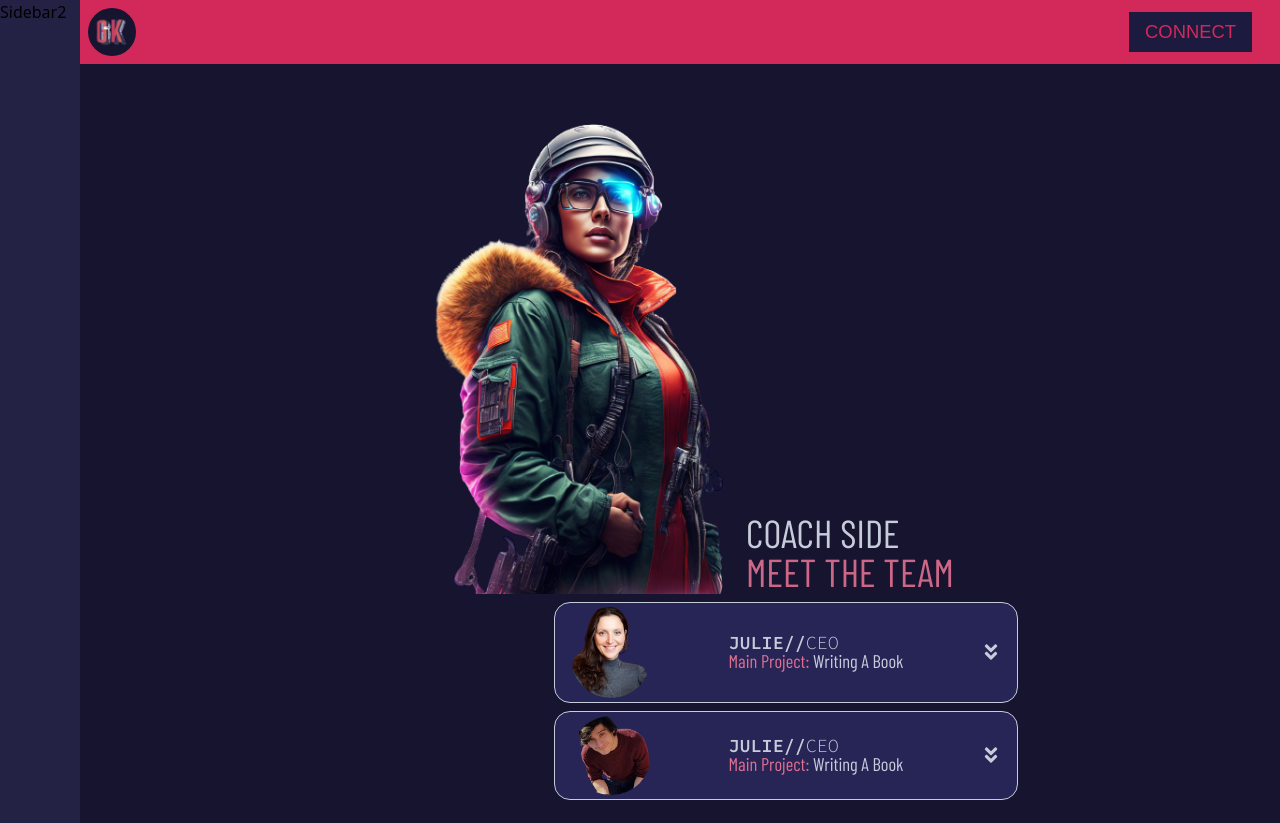
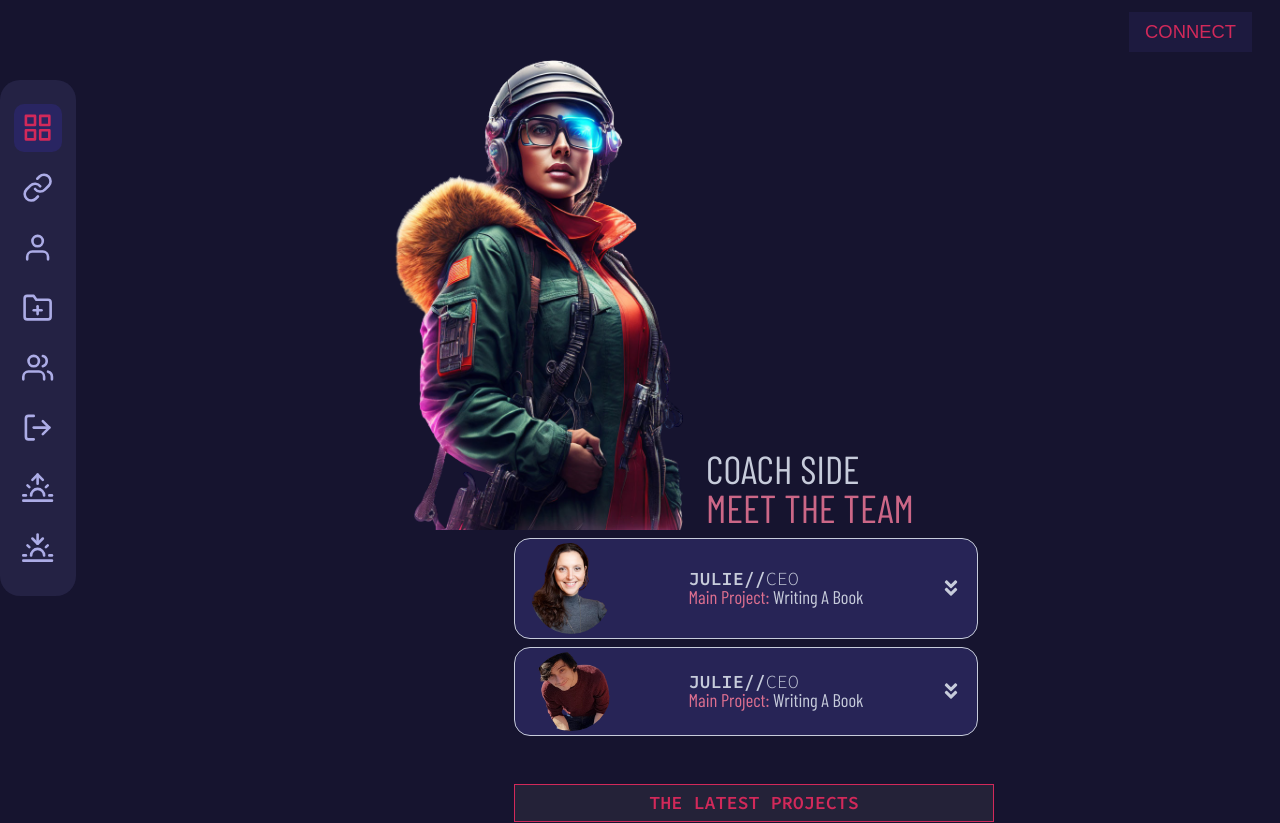
Before and after one commit to VicThorMetaNode/GirleekConnect, a React (Vite) app in the folder client/: page /coaches in a window 1280 px wide. Shown: the top 823 px of the page. Built offline with nearby package versions, Linux system fonts and the light colour scheme; a web font is replaced by a local one.

Commit message:
sidebar on mobile toggle on click btn

```diff
--- a/client/src/App.jsx
+++ b/client/src/App.jsx
@@ -1,4 +1,4 @@
-import React from "react";
+import { React, useState } from "react";
 import { Route, Routes } from "react-router-dom";
 
 // IMPORT INTERNAL COMPONENTS
@@ -9,7 +9,6 @@ import {
   Coaches,
   Connect,
   CreateProject,
-  Home,
   LandingPage,
   Profile,
   ProfileDetails,
@@ -18,18 +17,29 @@ import {
 } from "./pages";
 
 const App = () => {
+  const [isSidebarOpen, setIsSidebarOpen] = useState(false);
   return (
     <div className="relative bg-navy flex flex-row ">
-      <div className="sm:flex hidden min-h-screen  relative bg-blue w-[5rem]">
+      <div
+        className={`sm:flex  ${
+          isSidebarOpen ? "block" : "hidden"
+        } fixed top-20 z-40`}
+      >
         <Sidebar />
       </div>
-      <div className="flex-1 max-sm:w-full mx-auto ">
+      <div className="flex-1 max-sm:w-full mx-auto relative z-0 ">
         {/* <div className="flex-1 max-sm:w-full max-w-[1280px] mx-auto "> */}
         <Navbar />
+        <button
+          className="sm:hidden text-white"
+          onClick={() => setIsSidebarOpen(!isSidebarOpen)}
+        >
+          Toggle Sidebar
+        </button>
+
         <Routes>
           <Route path="/" element={<LandingPage />} />
           <Route path="/connect" element={<Connect />} />
-          <Route path="/home" element={<Home />} />
           <Route path="/profile" element={<Profile />} />
           <Route path="/coaches" element={<Coaches />} />
           <Route path="/projects" element={<Projects />} />
--- a/client/src/components/DiscoverBtn.jsx
+++ b/client/src/components/DiscoverBtn.jsx
@@ -6,9 +6,9 @@ const DiscoverBtn = ({ btnTitle }) => {
       onClick={() => {
         navigate("connect");
       }}
-      className="border border-alt-white px-2 py-2 bg-gray w-[100%] md:w-[40%]"
+      className="border border-alt-white px-2 py-2 bg-gray max-w-[20rem] w-full "
     >
-      <div className="flex flex-row gap-5">
+      <div className="flex flex-row justify-between ">
         <div>
           <p className="font-btn text-alt-white text-sm md:text-lg uppercase 2xl:whitespace-nowrap">
             {btnTitle}
--- a/client/src/components/Navbar.jsx
+++ b/client/src/components/Navbar.jsx
@@ -11,11 +11,11 @@ const Navbar = () => {
   const navigate = useNavigate();
   return (
     <div className="relative md:flex md:justify-between bg-pink w-[100%]">
-      <div className="flex justify-center">
+      {/* <div className="flex justify-center">
         <div className="max-w-[458px] bg-navy rounded-full w-[2.5rem] m-[.2rem] md:w-[3rem] md:m-[.5rem]">
           <img src={gk} alt="logo image" className="object-contain" />
         </div>
-      </div>
+      </div> */}
       <div className="absolute top-0 right-0 md:top-1 md:right-5 p-2">
         <CustomButton
           btnType="button"
--- a/client/src/components/NextUpgrade.jsx
+++ b/client/src/components/NextUpgrade.jsx
@@ -12,7 +12,7 @@ const NextUpgrade = ({
     <div className="w-[full] bg-gray ">
       <div className="border border-white flex flex-row z-0 h-[7rem] justify-between md:gap-[15rem] ">
         <div className="flex flex-col  ml-2 mt-2 ">
-          <div c>
+          <div>
             <p className="font-main text-xl font-semibold text-alt-white uppercase">
               {" "}
               {title}
--- a/client/src/components/Sidebar.jsx
+++ b/client/src/components/Sidebar.jsx
@@ -1,59 +1,55 @@
 import React, { useState } from "react";
-// import { useNavigate } from "react-router-dom";
+import { useNavigate } from "react-router-dom";
+import { navLinks } from "../constants";
 
-// import { navLinks } from "../constants";
-
-// const Icon = ({
-//   styles,
-//   name,
-//   icon,
-//   isActive,
-//   disabled,
-//   handleClick,
-// }) => (
-//   <div
-//     className={`w-[48px] h-[48px] rounded-[10px] ${
-//       isActive && isActive === name && "bg-[#ACACE6]"
-//     } flex justify-center items-center ${
-//       !disabled && "cursor-pointer"
-//     } ${styles}`}
-//     onClick={handleClick}
-//   >
-//     {!isActive ? (
-//       <div className="w-1/2 h-1/2">{icon}</div>
-//     ) : (
-//       <div className={`w-1/2 h-1/2 ${isActive !== name && "grayscale"}`}>
-//         {icon}
-//       </div>
-//     )}
-//   </div>
-// );
+const Icon = ({ styles, name, isActive, disabled, handleClick }) => {
+  const icon = navLinks.find((link) => link.name === name)?.icon;
+  return (
+    <div
+      className={`w-[48px] h-[48px] rounded-[10px] ${
+        isActive && isActive === name && "bg-navy-light text-pink"
+      } flex justify-center items-center ${
+        !disabled && "cursor-pointer"
+      } ${styles}`}
+      onClick={handleClick}
+    >
+      {icon && (
+        <div
+          className={`text-3xl ${isActive !== name && "text-[#ACACE6]"} ${
+            disabled && "text-[#68627c]"
+          }`}
+        >
+          {icon}
+        </div>
+      )}
+    </div>
+  );
+};
 
 const Sidebar = () => {
+  const navigate = useNavigate();
+  const [isActive, setIsActive] = useState("dashboard");
+
   return (
-    <div>
-      <p>Sidebar2</p>
+    <div className="flex justify-between items-center flex-col sticky top-20 h-[60vh]">
+      <div className="flex-1 flex flex-col justify-between items-center bg-alt-gray rounded-[20px] w-[4.75rem] py-6 ">
+        <div className="flex flex-col justify-center items-center gap-3">
+          {navLinks.map((link) => (
+            <Icon
+              key={link.name}
+              {...link}
+              isActive={isActive}
+              handleClick={() => {
+                if (!link.disabled) {
+                  setIsActive(link.name);
+                  navigate(link.link);
+                }
+              }}
+            />
+          ))}
+        </div>
+      </div>
     </div>
-    // <div className="flex justify-between items-center flex-col sticky top-5 h-[93vh]">
-    //   <div className="flex-1 flex flex-col justify-between items-center bg-[#CEC8EF] rounded-[20px] w-[76px] py-4 mt-12">
-    //     <div className="flex flex-col justify-center items-center gap-3">
-    //       {navLinks.map((link) => (
-    //         <Icon
-    //           key={link.name}
-    //           {...link}
-    //           isActive={isActive}
-    //           handleClick={() => {
-    //             if (!link.disabled) {
-    //               setIsActive(link.name);
-    //               navigate(link.link);
-    //             }
-    //           }}
-    //         />
-    //       ))}
-    //     </div>
-    //     <Icon styles="bg-[#A6E7FF] shadow-secondary" imgUrl={sun} />
-    //   </div>
-    // </div>
   );
 };
 
--- a/client/src/constants/index.js
+++ /dev/null
@@ -1,49 +0,0 @@
-import {
-  HiOutlineViewGrid,
-  HiOutlineSpeakerphone,
-  HiOutlineCreditCard,
-  HiOutlinePaperAirplane,
-  HiOutlineUserCircle,
-  HiOutlineLogout,
-} from "../logo";
-
-export const navLinks = [
-  {
-    name: "dashboard",
-    icon: <HiOutlineViewGrid />,
-    link: "/",
-  },
-  {
-    name: "campaign",
-
-    icon: <HiOutlineSpeakerphone />,
-    link: "/create-campaign",
-  },
-  {
-    name: "payment",
-
-    icon: <HiOutlineCreditCard />,
-    link: "/",
-    disabled: true,
-  },
-  {
-    name: "withdraw",
-
-    icon: <HiOutlinePaperAirplane />,
-    link: "/",
-    disabled: true,
-  },
-  {
-    name: "profile",
-
-    icon: <HiOutlineUserCircle />,
-    link: "/profile",
-  },
-  {
-    name: "logout",
-
-    icon: <HiOutlineLogout />,
-    link: "/",
-    disabled: true,
-  },
-];
--- /dev/null
+++ b/client/src/constants/index.jsx
@@ -0,0 +1,57 @@
+import {
+  FiGrid,
+  FiLink,
+  FiUser,
+  FiFolderPlus,
+  FiUsers,
+  FiLogOut,
+  FiSunrise,
+  FiSunset,
+} from "../logo";
+
+export const navLinks = [
+  {
+    name: "dashboard",
+    icon: <FiGrid />,
+    link: "/",
+  },
+  {
+    name: "connect",
+    icon: <FiLink />,
+    link: "/connect",
+  },
+  {
+    name: "profile",
+    icon: <FiUser />,
+    link: "/profile",
+  },
+  {
+    name: "create-project",
+    icon: <FiFolderPlus />,
+    link: "/projects",
+    disabled: true,
+  },
+  {
+    name: "coaches",
+    icon: <FiUsers />,
+    link: "/coaches",
+  },
+  {
+    name: "logout",
+    icon: <FiLogOut />,
+    link: "/",
+    disabled: true,
+  },
+  {
+    name: "bright",
+    icon: <FiSunrise />,
+    link: "/",
+    disabled: true,
+  },
+  {
+    name: "dark",
+    icon: <FiSunset />,
+    link: "/",
+    disabled: true,
+  },
+];
--- a/client/src/logo/index.js
+++ b/client/src/logo/index.js
@@ -1,6 +1,21 @@
-import {HiOutlineViewGrid, HiOutlineSpeakerphone, HiOutlineCreditCard, HiOutlinePaperAirplane, HiOutlineUserCircle, HiOutlineLogout   } from "react-icons/hi";
-
+import {
+  FiGrid,
+  FiLink,
+  FiUser,
+  FiFolderPlus,
+  FiUsers,
+  FiLogOut,
+  FiSunrise,
+  FiSunset,
+} from "react-icons/fi";
 
 export {
-    HiOutlineViewGrid, HiOutlineSpeakerphone, HiOutlineCreditCard, HiOutlinePaperAirplane, HiOutlineUserCircle, HiOutlineLogout
-    }
+  FiGrid,
+  FiLink,
+  FiUser,
+  FiFolderPlus,
+  FiUsers,
+  FiLogOut,
+  FiSunrise,
+  FiSunset,
+};
--- a/client/src/pages/Home.jsx
+++ /dev/null
@@ -1,7 +0,0 @@
-import React from "react";
-
-const Home = () => {
-  return <div>Home</div>;
-};
-
-export default Home;
--- a/client/src/pages/index.js
+++ b/client/src/pages/index.js
@@ -1,6 +1,5 @@
 export { default as LandingPage } from './LandingPage';
 export { default as Connect } from './Connect';
-export { default as Home } from './Home';
 export { default as Profile } from './Profile';
 export { default as Coaches } from './Coaches';
 export { default as Projects } from './Projects';
```
